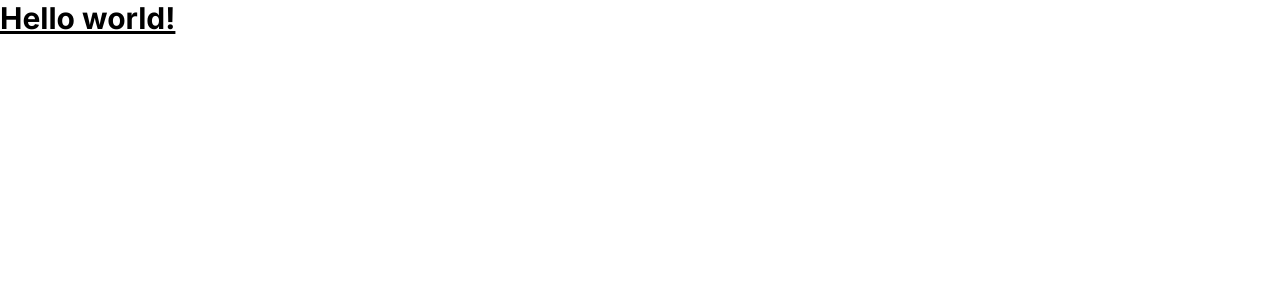
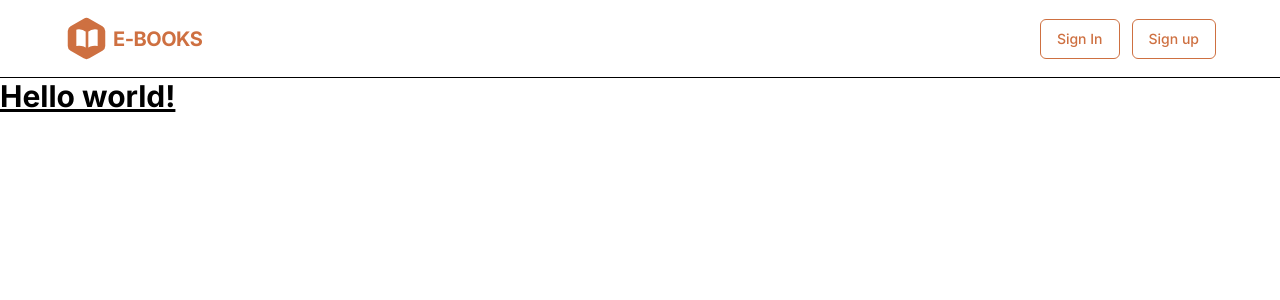
Before and after one commit to nirajsathe80/e-book-website, a Next.js app: page / in a window 1280 px wide. Shown: the top 300 px of the page. Built offline with nearby package versions, Linux system fonts and the light colour scheme.

Commit message:
navbar section create

```diff
--- a/src/app/layout.tsx
+++ b/src/app/layout.tsx
@@ -1,3 +1,4 @@
+import Navbar from "@/components/navbar";
 import type { Metadata } from "next";
 import { Inter } from "next/font/google";
 import "./globals.css";
@@ -16,7 +17,10 @@ export default function RootLayout({
 }>) {
   return (
     <html lang="en">
-      <body className={inter.className}>{children}</body>
+      <body className={inter.className}>
+        <Navbar />
+        <main>{children}</main>
+      </body>
     </html>
   );
 }
--- /dev/null
+++ b/src/components/navbar/index.tsx
@@ -0,0 +1,63 @@
+"use client";
+
+import Link from "next/link";
+import React from "react";
+import Button from "../common/button";
+
+function Navbar() {
+  return (
+    <nav className="border-b-[0.5px]">
+      <div className="max-w-6xl w-full mx-auto flex justify-between items-center py-4">
+        <Link href={"/"} className="flex gap-1 items-center">
+          <div className="relative">
+            <Hexagon />
+            <BookIcon />
+          </div>
+          <p className="text-xl font-bold uppercase tracking-tight text-primary-500">
+            E-Books
+          </p>
+        </Link>
+        <div className="flex gap-3">
+          <Button text="Sign In" onClick={() => {}} />
+          <Button text="Sign up" onClick={() => {}} />
+        </div>
+      </div>
+    </nav>
+  );
+}
+
+const Hexagon = () => (
+  <svg
+    xmlns="http://www.w3.org/2000/svg"
+    width="45"
+    height="45"
+    viewBox="0 0 24 24"
+    fill="#ce7041"
+    stroke="#ce7041"
+    strokeWidth="2"
+    strokeLinecap="round"
+    strokeLinejoin="round"
+    className="lucide lucide-hexagon"
+  >
+    <path d="M21 16V8a2 2 0 0 0-1-1.73l-7-4a2 2 0 0 0-2 0l-7 4A2 2 0 0 0 3 8v8a2 2 0 0 0 1 1.73l7 4a2 2 0 0 0 2 0l7-4A2 2 0 0 0 21 16z" />
+  </svg>
+);
+
+const BookIcon = () => (
+  <svg
+    xmlns="http://www.w3.org/2000/svg"
+    fill="#fff"
+    viewBox="0 0 24 24"
+    strokeWidth={2}
+    stroke="#ce7041"
+    className="absolute left-1/2 top-1/2 h-8 w-8 -translate-x-1/2 -translate-y-1/2 transform"
+  >
+    <path
+      strokeLinecap="round"
+      strokeLinejoin="round"
+      d="M12 6.042A8.967 8.967 0 0 0 6 3.75c-1.052 0-2.062.18-3 .512v14.25A8.987 8.987 0 0 1 6 18c2.305 0 4.408.867 6 2.292m0-14.25a8.966 8.966 0 0 1 6-2.292c1.052 0 2.062.18 3 .512v14.25A8.987 8.987 0 0 0 18 18a8.967 8.967 0 0 0-6 2.292m0-14.25v14.25"
+    />
+  </svg>
+);
+
+export default Navbar;
```
